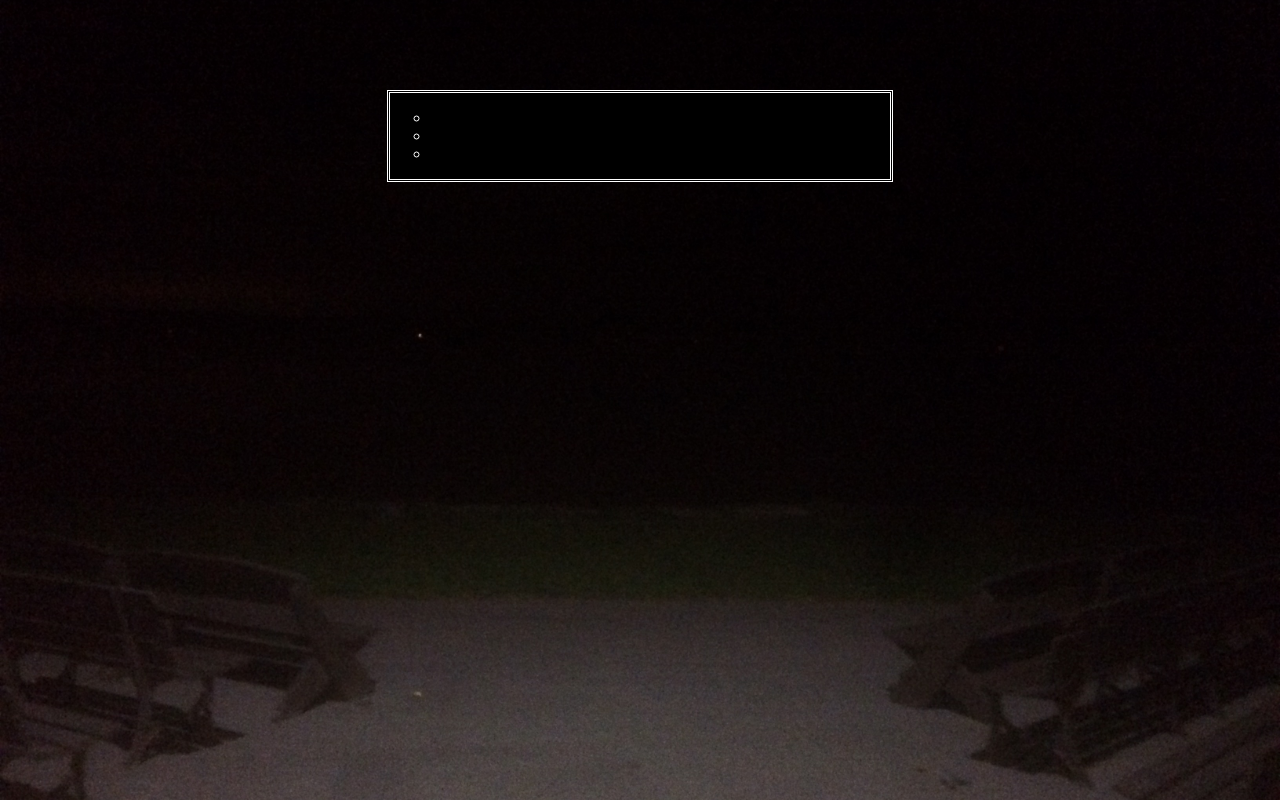
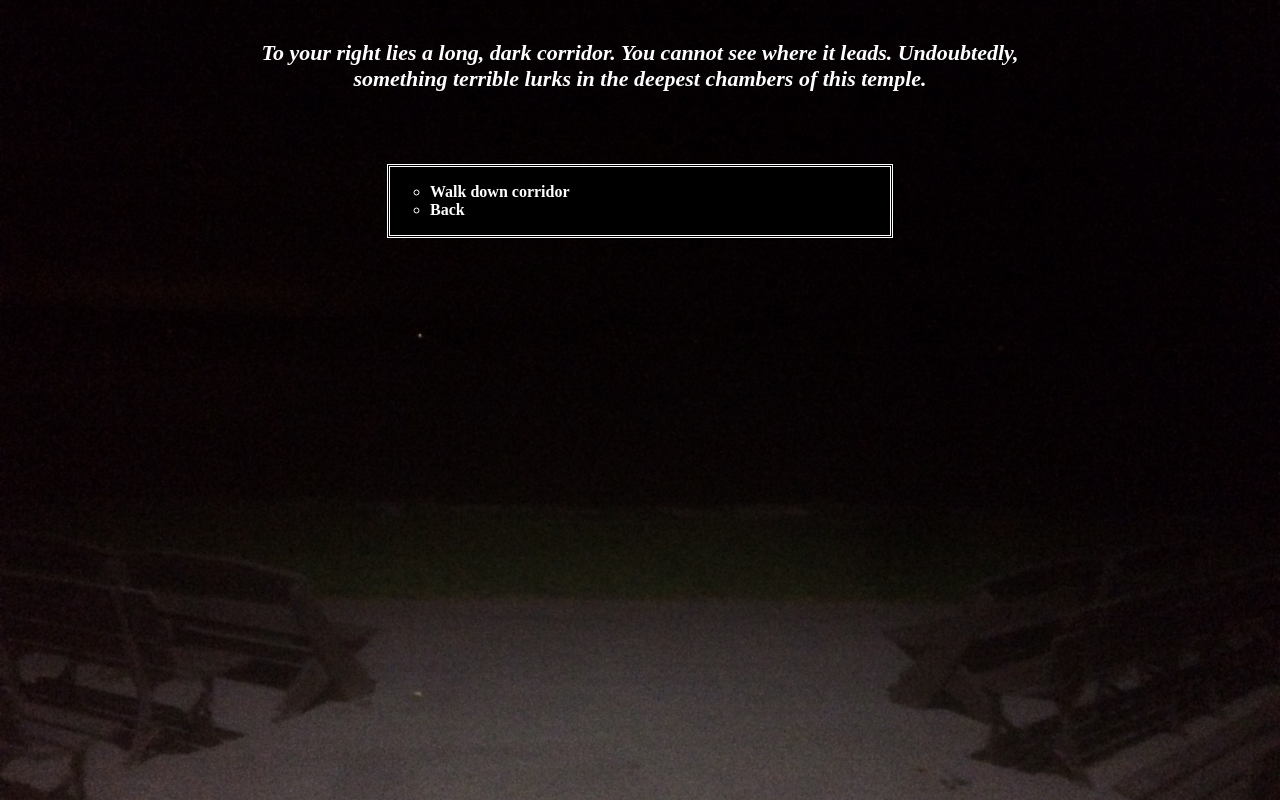
Before and after one commit to vardavarr/vardavarr.github.io, a plain HTML site: page temple-corridor.html in a window 1280 px wide. Drawn offline with Linux system fonts and the light colour scheme.

```diff
--- a/temple-corridor.html
+++ b/temple-corridor.html
@@ -12,13 +12,12 @@
 	</style>
 	</head>
 		<div class="dialogue">
-			<p><i></i></p>
+			<p><i>To your right lies a long, dark corridor. You cannot see where it leads. Undoubtedly, something terrible lurks in the deepest chambers of this temple.</i></p>
 		</div>
 		<div class="answers-box">
 			<ul>
-				<li><a href=""></a></li>
-				<li><a href=""></a></li>
-				<li><a href=""></a></li>
+				<li><a href="">Walk down corridor</a></li>
+				<li><a href="temple-foyer.html">Back</a></li>
 			</ul>
 	<body>
 	</body>
```
Also changed, not shown: temple-staircase.html (+3 -4 lines).
